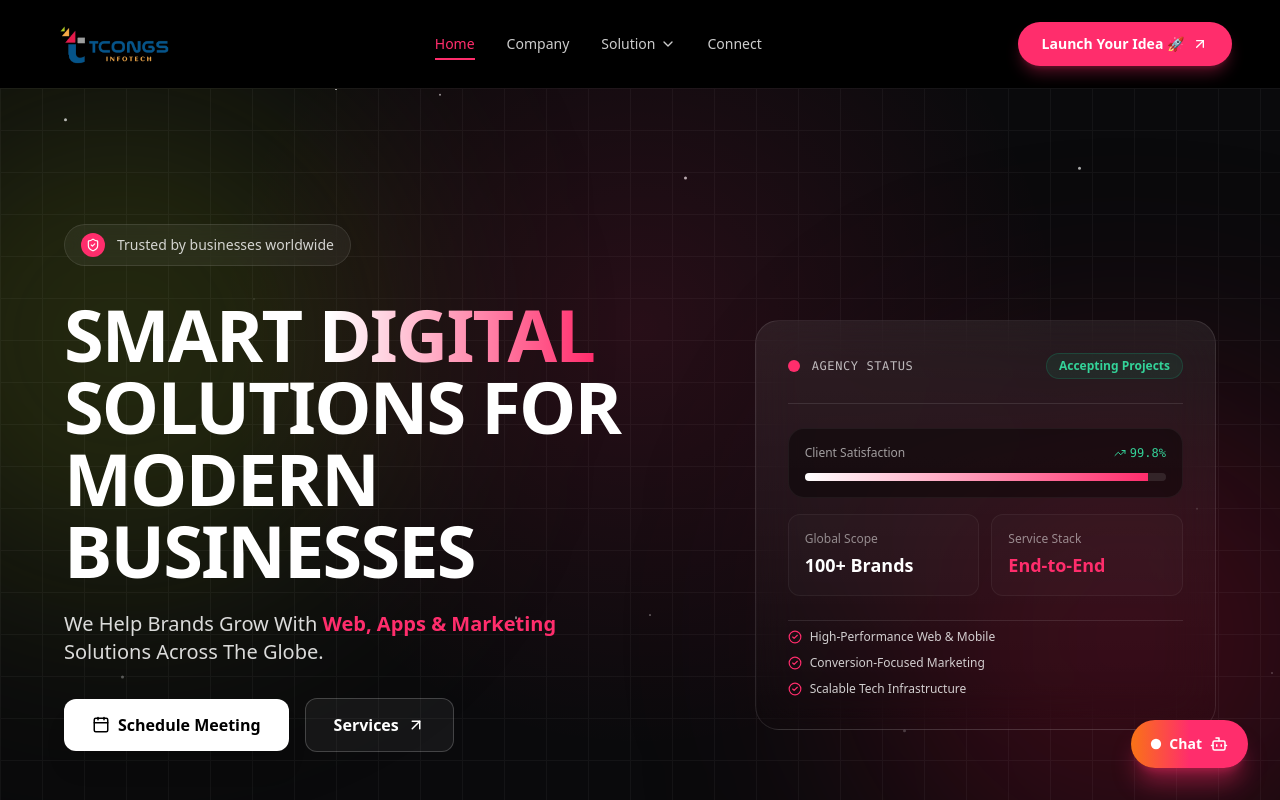
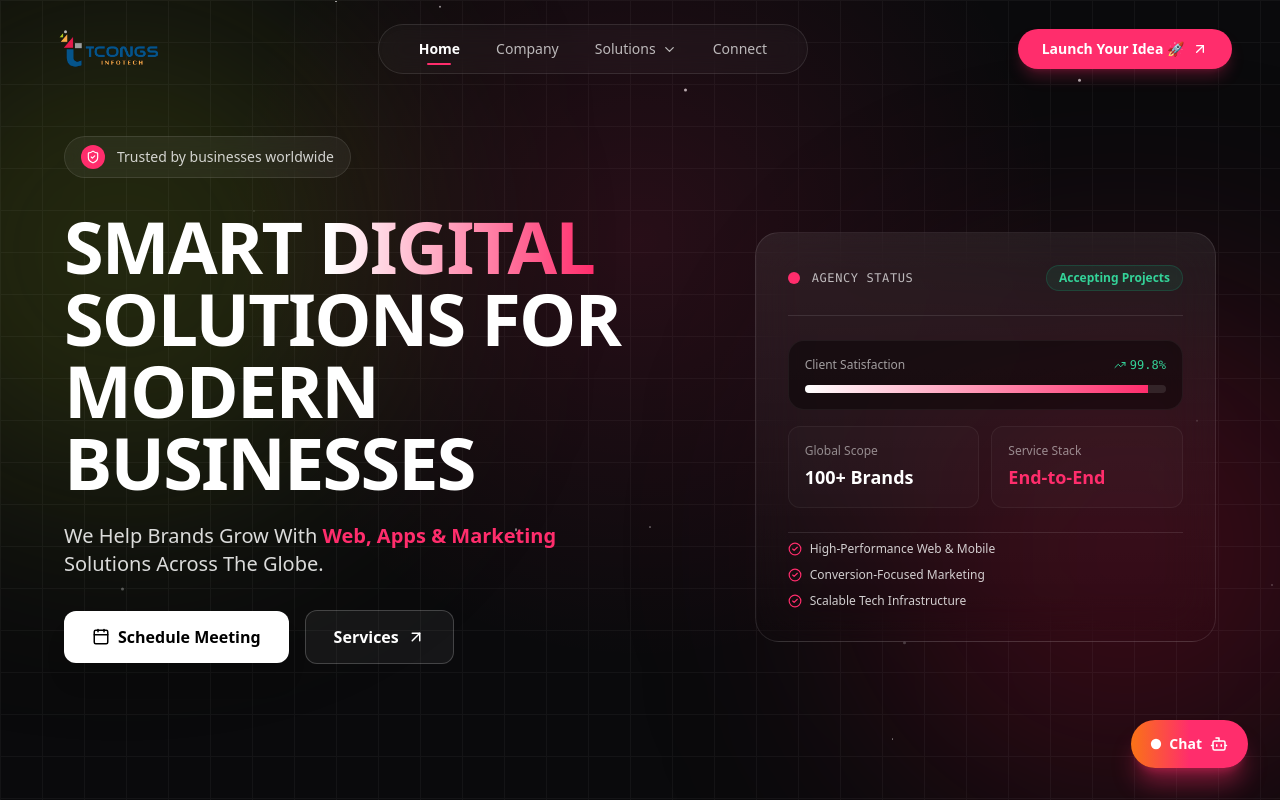
Before and after one commit to learning-processs/tcongsinfotech, a React (Vite) app in the folder client/: page / in a window 1280 px wide. Shown: the top 800 px of the page. Built offline with nearby package versions, Linux system fonts and the light colour scheme.

Commit message:
refactor: update Header and FaqSection UI with dynamic features

```diff
--- a/client/src/components/Headers.jsx
+++ b/client/src/components/Headers.jsx
@@ -1,7 +1,6 @@
-import { useState } from "react";
-import { ChevronDown, ArrowUpRight, Menu, X } from "lucide-react";
-
-const NAV_LINKS = ["Home", "Company", "Connect"];
+import { useState, useEffect } from "react";
+import { motion, AnimatePresence } from "framer-motion";
+import { ChevronDown, ArrowUpRight, Menu, X, Sparkles, Layers } from "lucide-react";
 
 const SOLUTIONS = [
   "Web Development",
@@ -14,128 +13,214 @@ const SOLUTIONS = [
 export default function Header() {
   const [solutionOpen, setSolutionOpen] = useState(false);
   const [menuOpen, setMenuOpen] = useState(false);
+  const [scrolled, setScrolled] = useState(false);
+
+  // Dynamic Scroll Handler
+  useEffect(() => {
+    const handleScroll = () => {
+      setScrolled(window.scrollY > 20);
+    };
+    window.addEventListener("scroll", handleScroll);
+    return () => window.removeEventListener("scroll", handleScroll);
+  }, []);
 
   return (
-    <header className="relative z-30 flex items-center justify-between bg-black px-5 sm:px-8 lg:px-12 py-4 sm:py-5">
-      {/* Logo */}
-     <a href="#" className="flex items-center">
+    <header
+      className={`fixed top-0 left-0 right-0 z-50 transition-all duration-300 ${
+        scrolled
+          ? "bg-[#060608]/80 backdrop-blur-xl border-b border-white/10 py-3 shadow-2xl shadow-black/50"
+          : "bg-transparent py-5 sm:py-6"
+      }`}
+    >
+      <div className="mx-auto flex max-w-7xl items-center justify-between px-5 sm:px-8 lg:px-12">
+
+        {/* Brand Logo */}
+        <a href="#" className="flex items-center gap-2 group">
           <img
             src="/logo.png"
             alt="Tcongs Infotech"
-    className="h-9 sm:h-12 w-auto object-contain"
+            className="h-9 sm:h-11 w-auto object-contain transition-transform duration-300 group-hover:scale-105"
           />
         </a>
 
-      {/* Desktop nav */}
-      <nav className="hidden lg:flex items-center gap-8 text-sm font-medium text-white/80">
-        {NAV_LINKS.slice(0, 1).map((item) => (
-          <a key={item} href="#" className="relative text-[#FF2D6C]">
-            {item}
-            <span className="absolute -bottom-1.5 left-0 h-[2px] w-full bg-[#FF2D6C]" />
+        {/* Desktop Navigation Pill */}
+        <nav className="hidden lg:flex items-center gap-1 rounded-full border border-white/10 bg-white/[0.03] px-6 py-2 backdrop-blur-md shadow-inner">
+          <a
+            href="#"
+            className="relative px-4 py-1.5 text-sm font-semibold text-white transition-colors hover:text-[#FF2D6C]"
+          >
+            Home
+            <motion.span
+              layoutId="activeIndicator"
+              className="absolute bottom-0 left-1/2 h-[2px] w-6 -translate-x-1/2 rounded-full bg-[#FF2D6C]"
+            />
           </a>
-        ))}
 
-        <a href="#" className="transition-colors hover:text-white">
+          <a
+            href="#"
+            className="px-4 py-1.5 text-sm font-medium text-white/70 transition-colors hover:text-white"
+          >
             Company
           </a>
 
-        {/* Solution dropdown */}
+          {/* Solution Dropdown Trigger */}
           <div
             className="relative"
             onMouseEnter={() => setSolutionOpen(true)}
             onMouseLeave={() => setSolutionOpen(false)}
           >
-          <button className="flex items-center gap-1 transition-colors hover:text-white">
-            Solution
-            <span
-              className={`transition-transform duration-250 ${solutionOpen ? "rotate-180" : "rotate-0"}`}
+            <button className="flex items-center gap-1.5 px-4 py-1.5 text-sm font-medium text-white/70 transition-colors hover:text-white">
+              Solutions
+              <motion.span
+                animate={{ rotate: solutionOpen ? 180 : 0 }}
+                transition={{ duration: 0.2 }}
               >
-              <ChevronDown size={16} />
-            </span>
+                <ChevronDown size={15} />
+              </motion.span>
             </button>
 
+            {/* Dynamic Glassmorphic Dropdown */}
+            <AnimatePresence>
               {solutionOpen && (
-            <div className="absolute left-1/2 top-full mt-3 w-64 -translate-x-1/2 rounded-2xl border border-white/10 bg-[#0A0A0A] p-2 shadow-2xl">
+                <motion.div
+                  initial={{ opacity: 0, y: 10, scale: 0.95 }}
+                  animate={{ opacity: 1, y: 0, scale: 1 }}
+                  exit={{ opacity: 0, y: 10, scale: 0.95 }}
+                  transition={{ duration: 0.2 }}
+                  className="absolute left-1/2 top-full mt-3 w-64 -translate-x-1/2 overflow-hidden rounded-2xl border border-white/10 bg-[#0A0A0C]/90 p-2 backdrop-blur-2xl shadow-2xl shadow-[#FF2D6C]/10"
+                >
+                  <div className="px-3 py-2 text-[10px] font-mono uppercase tracking-wider text-white/40">
+                    Core Capabilities
+                  </div>
                   {SOLUTIONS.map((sol) => (
                     <a
                       key={sol}
                       href="#"
-                  className="block rounded-xl px-4 py-2.5 text-sm text-white/70 transition-colors hover:bg-white/5 hover:text-white"
+                      className="group flex items-center justify-between rounded-xl px-3.5 py-2.5 text-sm text-white/70 transition-all hover:bg-[#FF2D6C]/10 hover:text-white"
+                    >
+                      <span>{sol}</span>
+                      <ArrowUpRight
+                        size={14}
+                        className="opacity-0 transition-all group-hover:opacity-100 group-hover:text-[#FF2D6C]"
+                      />
+                    </a>
+                  ))}
+                </motion.div>
+              )}
+            </AnimatePresence>
+          </div>
+
+          <a
+            href="#"
+            className="px-4 py-1.5 text-sm font-medium text-white/70 transition-colors hover:text-white"
+          >
+            Connect
+          </a>
+        </nav>
+
+        {/* CTA Button + Mobile Toggle */}
+        <div className="flex items-center gap-3">
+          <button className="hidden sm:flex items-center gap-2 rounded-full bg-[#FF2D6C] px-5 sm:px-6 py-2.5 text-xs sm:text-sm font-bold text-white shadow-lg shadow-[#FF2D6C]/25 transition-all hover:bg-[#e0265d] hover:shadow-[#FF2D6C]/40 active:scale-95">
+            <span>Launch Your Idea 🚀</span>
+            <ArrowUpRight size={16} />
+          </button>
+
+          <button
+            onClick={() => setMenuOpen(!menuOpen)}
+            className="flex h-10 w-10 items-center justify-center rounded-xl border border-white/10 bg-white/5 text-white lg:hidden transition-colors hover:bg-white/10"
+            aria-label="Toggle menu"
+          >
+            {menuOpen ? <X size={20} /> : <Menu size={20} />}
+          </button>
+        </div>
+      </div>
+
+      {/* Mobile Animated Slide-In Drawer */}
+      <AnimatePresence>
+        {menuOpen && (
+          <>
+            {/* Backdrop Overlay */}
+            <motion.div
+              initial={{ opacity: 0 }}
+              animate={{ opacity: 1 }}
+              exit={{ opacity: 0 }}
+              onClick={() => setMenuOpen(false)}
+              className="fixed inset-0 z-40 bg-black/80 backdrop-blur-sm lg:hidden"
+            />
+
+            {/* Menu Content Drawer */}
+            <motion.div
+              initial={{ x: "100%" }}
+              animate={{ x: 0 }}
+              exit={{ x: "100%" }}
+              transition={{ type: "spring", damping: 25, stiffness: 200 }}
+              className="fixed right-0 top-0 bottom-0 z-50 h-full w-80 max-w-[85%] border-l border-white/10 bg-[#060608] p-6 shadow-2xl lg:hidden flex flex-col justify-between"
+            >
+              <div>
+                <div className="flex items-center justify-between pb-6 border-b border-white/10">
+                  <span className="text-xs font-mono uppercase text-white/50 tracking-wider">Navigation</span>
+                  <button
+                    onClick={() => setMenuOpen(false)}
+                    className="rounded-lg p-1 text-white/70 hover:text-white"
+                  >
+                    <X size={20} />
+                  </button>
+                </div>
+
+                <nav className="mt-8 flex flex-col gap-4">
+                  <a
+                    href="#"
+                    className="flex items-center justify-between rounded-xl bg-[#FF2D6C]/10 px-4 py-3 text-base font-bold text-[#FF2D6C]"
+                  >
+                    <span>Home</span>
+                    <Sparkles size={16} />
+                  </a>
+
+                  <a
+                    href="#"
+                    className="rounded-xl px-4 py-3 text-base font-medium text-white/80 transition-colors hover:bg-white/5 hover:text-white"
+                  >
+                    Company
+                  </a>
+
+                  {/* Mobile Solutions Section */}
+                  <div className="rounded-2xl border border-white/5 bg-white/[0.02] p-4">
+                    <p className="mb-3 flex items-center gap-1.5 text-xs font-mono uppercase tracking-wider text-white/40">
+                      <Layers size={12} /> Solutions
+                    </p>
+                    <div className="flex flex-col gap-2 pl-2">
+                      {SOLUTIONS.map((sol) => (
+                        <a
+                          key={sol}
+                          href="#"
+                          className="text-sm font-medium text-white/70 transition-colors hover:text-[#FF2D6C]"
                         >
                           {sol}
                         </a>
                       ))}
                     </div>
-          )}
                   </div>
 
-        <a href="#" className="transition-colors hover:text-white">
+                  <a
+                    href="#"
+                    className="rounded-xl px-4 py-3 text-base font-medium text-white/80 transition-colors hover:bg-white/5 hover:text-white"
+                  >
                     Connect
                   </a>
                 </nav>
+              </div>
 
-      {/* CTA + mobile toggle */}
-      <div className="flex items-center gap-3">
-        <button className="hidden sm:flex items-center gap-2 rounded-full bg-[#FF2D6C] px-4 sm:px-6 py-2.5 sm:py-3 text-xs sm:text-sm font-bold text-white shadow-lg shadow-[#FF2D6C]/30 transition-transform hover:scale-105 active:scale-95">
-          Launch Your Idea 🚀
+              {/* Bottom Mobile Action Button */}
+              <div className="pt-6 border-t border-white/10">
+                <button className="flex w-full items-center justify-center gap-2 rounded-xl bg-[#FF2D6C] py-3.5 text-sm font-bold text-white shadow-lg shadow-[#FF2D6C]/30">
+                  <span>Launch Your Idea 🚀</span>
                   <ArrowUpRight size={16} />
                 </button>
-
-        <button
-          onClick={() => setMenuOpen(true)}
-          className="lg:hidden text-white"
-          aria-label="Open menu"
-        >
-          <Menu size={24} />
-        </button>
               </div>
-
-      {/* Mobile slide-in menu */}
-      {menuOpen && (
-        <div
-          className="fixed inset-0 z-50 bg-black/70"
-          onClick={() => setMenuOpen(false)}
-        >
-          <div
-            className="absolute right-0 top-0 h-full w-72 max-w-[80%] bg-[#0A0A0A] p-6 shadow-2xl"
-            onClick={(e) => e.stopPropagation()}
-          >
-            <button
-              onClick={() => setMenuOpen(false)}
-              className="mb-8 text-white"
-              aria-label="Close menu"
-            >
-              <X size={24} />
-            </button>
-            <nav className="flex flex-col gap-5 text-white/80 font-medium">
-              <a href="#" className="text-[#FF2D6C]">
-                Home
-              </a>
-              <a href="#" className="hover:text-white">
-                Company
-              </a>
-              <div>
-                <p className="mb-3 text-white/50 text-xs tracking-widest">
-                  SOLUTION
-                </p>
-                <div className="flex flex-col gap-3 pl-2">
-                  {SOLUTIONS.map((sol) => (
-                    <a key={sol} href="#" className="text-sm hover:text-white">
-                      {sol}
-                    </a>
-                  ))}
-                </div>
-              </div>
-              <a href="#" className="hover:text-white">
-                Connect
-              </a>
-              <button className="mt-4 flex items-center justify-center gap-2 rounded-full bg-[#FF2D6C] px-6 py-3 text-sm font-bold text-white shadow-lg shadow-[#FF2D6C]/30">
-                Launch Your Idea 🚀
-              </button>
-            </nav>
-          </div>
-        </div>
+            </motion.div>
+          </>
         )}
+      </AnimatePresence>
     </header>
   );
 }
```
Also changed, not shown: client/src/components/FaqSection.jsx (indentation only). Lines whose indentation alone changed are shown as unchanged.
